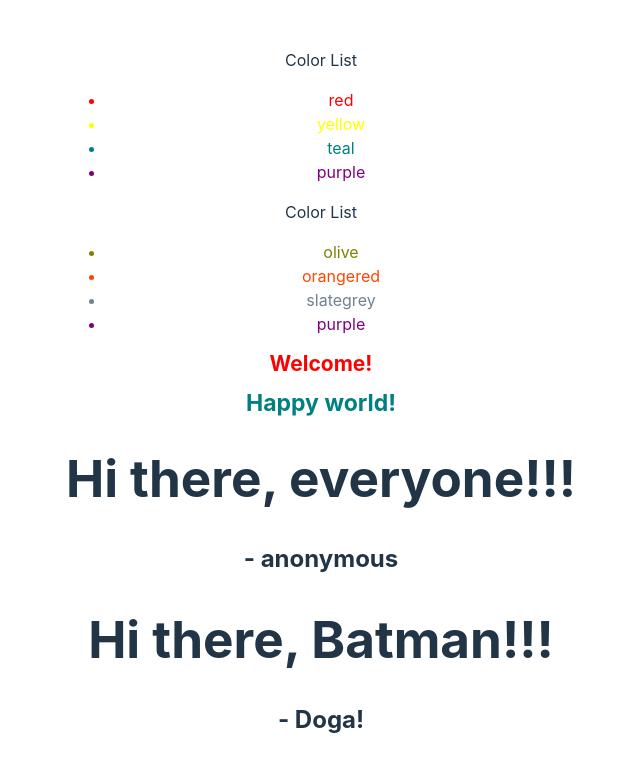
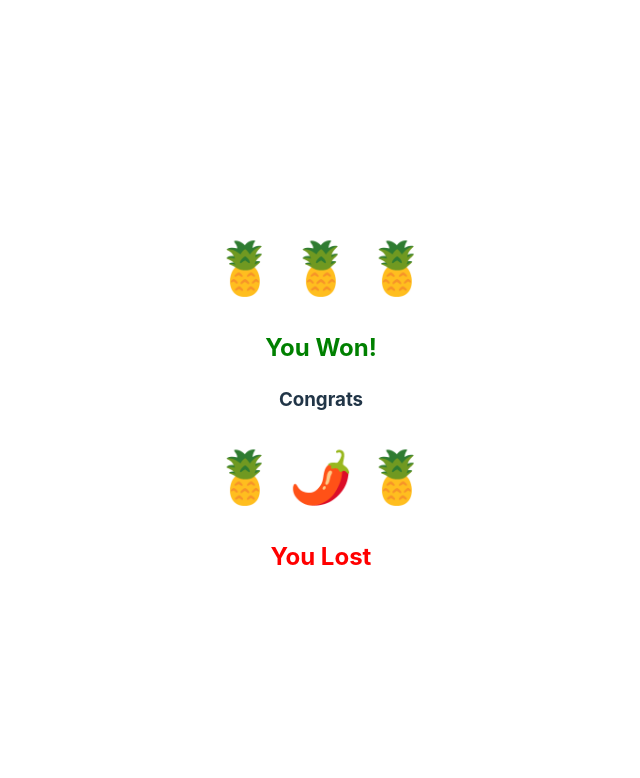
Before and after one commit to sharpviking/First-React-App, a React (Vite) app: page / in a window 1280 px wide. Shown: the top 778 px of the page, without its empty margins (319-959 px from the left). Built offline with nearby package versions, Linux system fonts and the light colour scheme.

Commit message:
slot machine exercise

```diff
--- a/src/App.jsx
+++ b/src/App.jsx
@@ -6,11 +6,14 @@ import ListPicker from "./ListPicker";
 import DoubleDice from "./DoubleDice";
 import Heading from "./Heading";
 import ColorList from "./ColorList";
+import Slots from "./Slots";
 
 function App() {
   return (
     <div>
-      <ColorList colors={["red", "yellow", "teal", "purple"]} />
+      <Slots val1="🍍" val2="🍍" val3="🍍" />
+      <Slots val1="🍍" val2="🌶️" val3="🍍" />
+      {/* <ColorList colors={["red", "yellow", "teal", "purple"]} />
       <ColorList colors={["olive", "orangered", "slategrey", "purple"]} />
       <Heading color="red" text="Welcome!" fontSize="21px" />
       <Heading color="teal" text="Happy world!" fontSize="23px" />
@@ -25,7 +28,7 @@ function App() {
       <ListPicker values={["a", "b", "c"]} />
       <DoubleDice />
       <DoubleDice />
-      <DoubleDice />
+      <DoubleDice /> */}
     </div>
   );
 }
--- /dev/null
+++ b/src/Slots.jsx
@@ -0,0 +1,14 @@
+export default function Slots({ val1, val2, val3 }) {
+  const isWinner = val1 === val2 && val1 === val3;
+  return (
+    <div>
+      <h1>
+        {val1} {val2} {val3}
+      </h1>
+      <h2 style={{ color: isWinner ? "green" : "red" }}>
+        {isWinner ? "You Won!" : "You Lost"}
+      </h2>
+      {isWinner && <h3>Congrats</h3>}
+    </div>
+  );
+}
```
